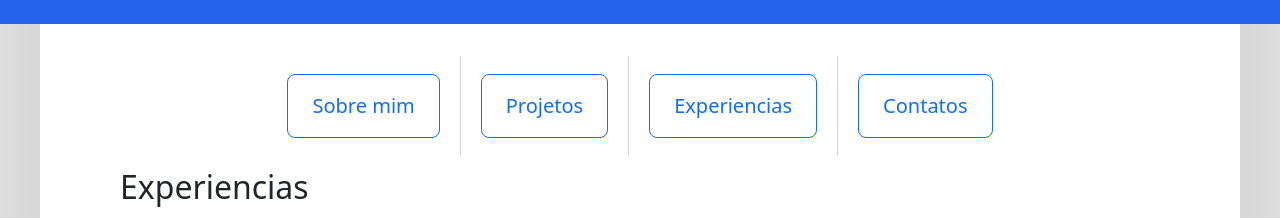
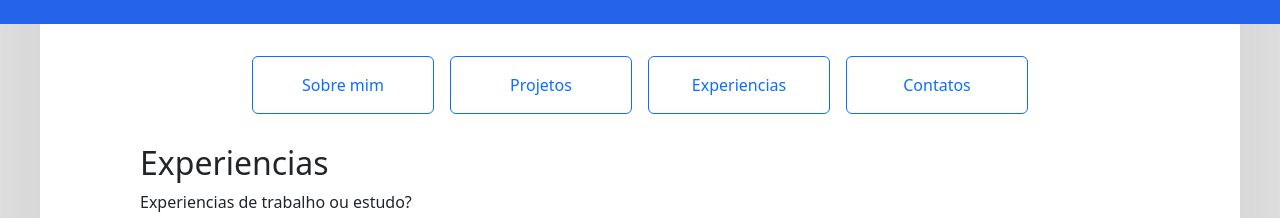
Before and after one commit to Interrogation6/portfolio, a React (Vite) app: page /#/experiencias in a window 1280 px wide. Shown: the part 276-494 px from the top of the page. Built offline with nearby package versions, Linux system fonts and the light colour scheme.

Commit message:
correcao ButtonBar em Desktop

```diff
--- a/index.html
+++ b/index.html
@@ -7,7 +7,7 @@
     <meta charset="UTF-8" />
     <link rel="icon" type="image/svg+xml" href="/vite.svg" />
     <meta name="viewport" content="width=device-width, initial-scale=1.0" />
-    <title>Vite + React + TS</title>
+    <title>Portfólio - Kelvyn Dantas</title>
   </head>
   <body>
     <div id="root"></div>
--- a/src/ButtonBar.tsx
+++ b/src/ButtonBar.tsx
@@ -1,24 +1,23 @@
-import { Link } from "react-router-dom";
+//import { Link } from "react-router-dom";
 
 function ButtonBar() {
     return (
         <nav aria-label="Seções do portfólio">
-          <div className="menu-row">
-            <Link className="btn btn-outline-primary btn-lg px-4 py-3" to="/">
-              Sobre mim
-            </Link>
-            <span className="v-sep" aria-hidden="true" />
-            <Link className="btn btn-outline-primary btn-lg px-4 py-3" to="/projetos">
-              Projetos
-            </Link>
-            <span className="v-sep" aria-hidden="true" />
-            <Link className="btn btn-outline-primary btn-lg px-4 py-3" to="/experiencias">
-              Experiencias
-            </Link>
-            <span className="v-sep" aria-hidden="true" />
-            <Link className="btn btn-outline-primary btn-lg px-4 py-3" to="/contatos">
-              Contatos
-            </Link>
+          <div className="menu-row container">
+            <div className="row row-cols-2 row-cols-md-4 g-3 justify-content-center">
+              <div className="col">
+                <a className="btn btn-outline-primary w-100 py-3" href="#sobre-mim">Sobre mim</a>
+              </div>
+              <div className="col">
+                <a className="btn btn-outline-primary w-100 py-3" href="#projetos">Projetos</a>
+              </div>
+              <div className="col">
+                <a className="btn btn-outline-primary w-100 py-3" href="#experiencias">Experiencias</a>
+              </div>
+              <div className="col">
+                <a className="btn btn-outline-primary w-100 py-3" href="#contatos">Contatos</a>
+              </div>
+            </div>
           </div>
         </nav>
     )
--- a/src/Content.css
+++ b/src/Content.css
@@ -1,6 +1,6 @@
 .content{
     margin: 0 auto;
-    padding: 20px 80px;
+    padding: 20px clamp(40px,10vw,100px);
     background: #fff;
     max-width: clamp(1200px,80%,100%);
     min-height: calc(100% - var(--titlebar-height));
@@ -11,12 +11,13 @@
 }
 /* Row that holds the buttons + separators */
 .menu-row {
-  display: flex;
+
   align-items: center;
   justify-content: center;
   gap: 0;                 /* separators provide spacing */
   flex-wrap: nowrap;      /* keep in one line on wide screens */
-  padding-block: 12px;
+  padding-block: 12px 30px;
+  max-width: 800px;
 }
 
 /* Thin vertical separators */
@@ -36,6 +37,9 @@
 /* Responsive: if space is tight, wrap and hide separators */
 @media (max-width: 800px) {
   .menu-row {
+    max-width: none;
+    padding-left: 0px;
+    padding-right: 0px;
     flex-wrap: wrap;
     gap: 12px;
   }
--- a/vite.config.ts
+++ b/vite.config.ts
@@ -4,6 +4,24 @@ import react from '@vitejs/plugin-react'
 // https://vite.dev/config/
 export default defineConfig({
   plugins: [react()],
-  base: '/portfolio/',             // <-- repo name
-  build: { outDir: 'docs' }        // <-- output where Pages can serve from
+  base: '/',             // <-- repo name
+  build: { outDir: 'docs' },        // <-- output where Pages can serve from
+
+  server: {
+    host: true,                 // bind 0.0.0.0 (WAN/LAN visible)
+    port: 5173,                 // <-- put YOUR forwarded port here
+    strictPort: true,
+    // Optional: HMR over WAN. If it gives you trouble, you can skip this.
+    hmr: {
+      host: "177.182.7.111",
+      clientPort: 5173,         // same as server.port
+      protocol: "ws"
+    }
+  },
+
+  preview: {
+    host: true,                 // bind 0.0.0.0
+    port: 4173,                 // or the forwarded port if you prefer preview
+    strictPort: true
+  }
 })
```
